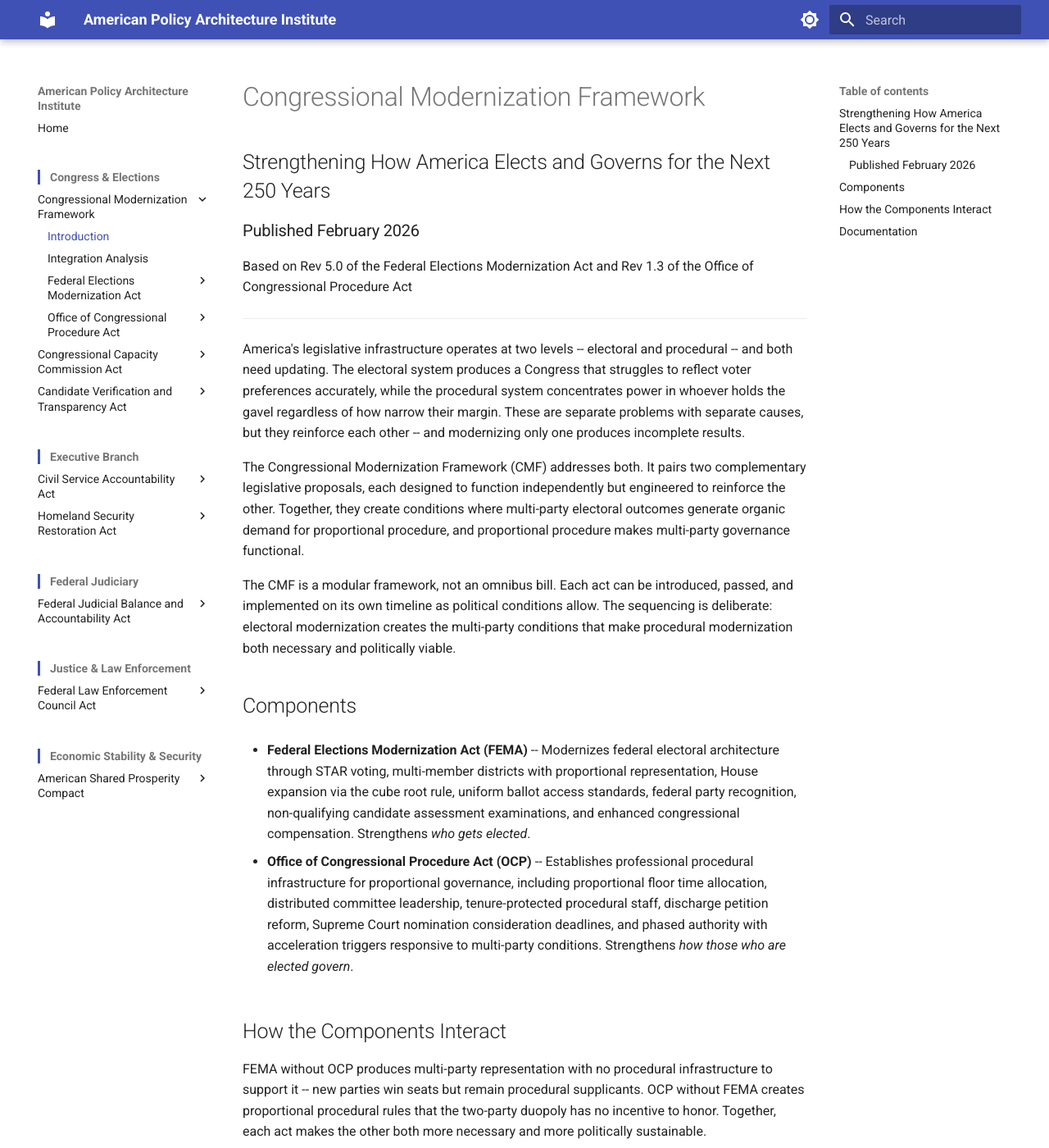
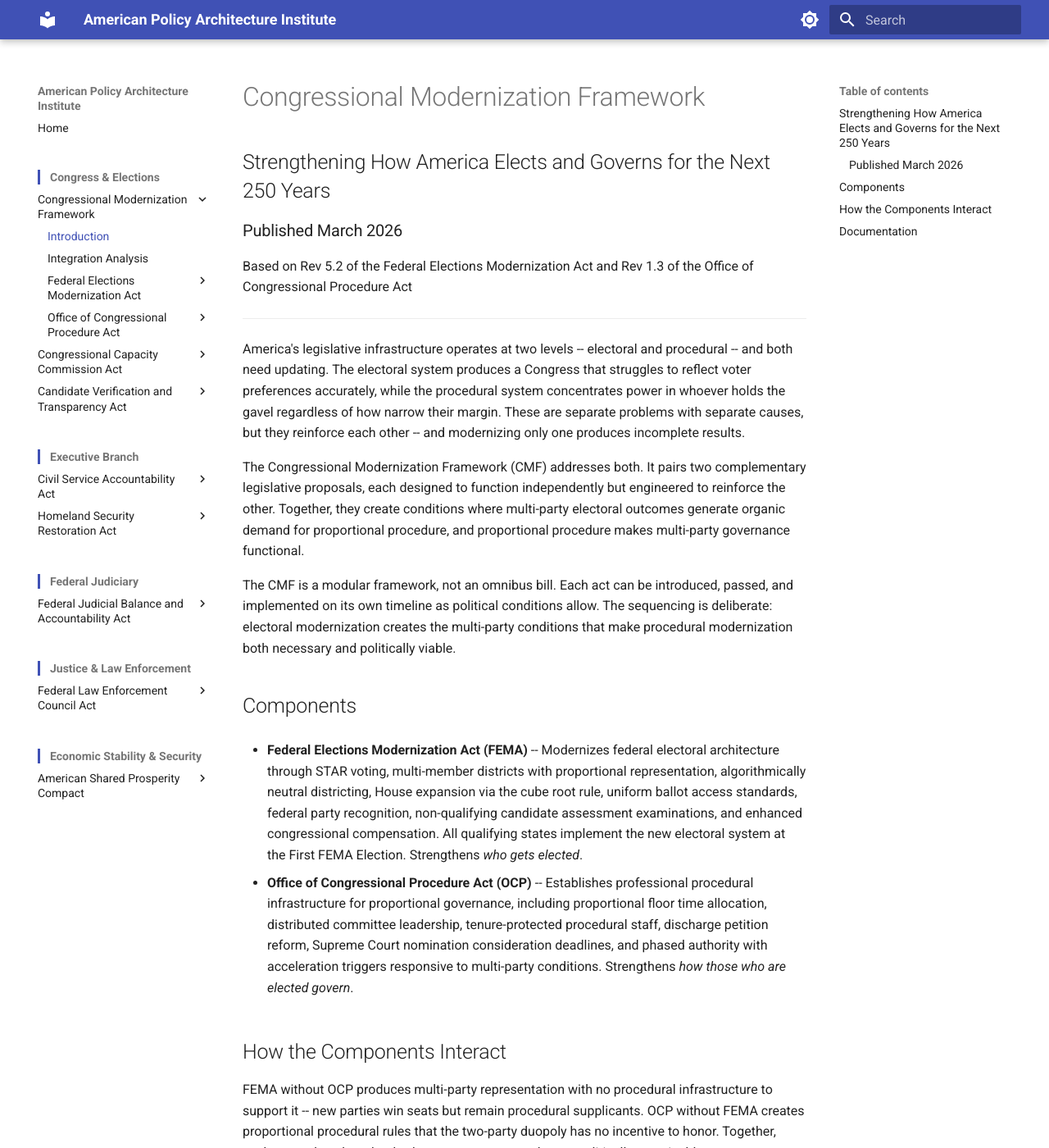
Before and after one commit to albertintech/apai, an MkDocs documentation site: the page built from docs/congress/cmf/introduction.md, in a window 1280 px wide and 1400 px high. Shown: the whole window at 82% size. Built offline with MkDocs 1.6.1 and Material for MkDocs 9.7.7, drawn with Linux system fonts in a browser that asks for light colours; some of the changed text lies outside the part shown.

Commit message:
Update introduction.md

```diff
--- a/docs/congress/cmf/introduction.md
+++ b/docs/congress/cmf/introduction.md
@@ -2,9 +2,9 @@
 
 ## Strengthening How America Elects and Governs for the Next 250 Years
 
-### Published February 2026
+### Published March 2026
 
-Based on Rev 5.0 of the Federal Elections Modernization Act and Rev 1.3 of the Office of Congressional Procedure Act
+Based on Rev 5.2 of the Federal Elections Modernization Act and Rev 1.3 of the Office of Congressional Procedure Act
 
 ---
 
@@ -16,7 +16,7 @@
 
 ## Components
 
-- **Federal Elections Modernization Act (FEMA)** -- Modernizes federal electoral architecture through STAR voting, multi-member districts with proportional representation, House expansion via the cube root rule, uniform ballot access standards, federal party recognition, non-qualifying candidate assessment examinations, and enhanced congressional compensation. Strengthens *who gets elected*.
+- **Federal Elections Modernization Act (FEMA)** -- Modernizes federal electoral architecture through STAR voting, multi-member districts with proportional representation, algorithmically neutral districting, House expansion via the cube root rule, uniform ballot access standards, federal party recognition, non-qualifying candidate assessment examinations, and enhanced congressional compensation. All qualifying states implement the new electoral system at the First FEMA Election. Strengthens *who gets elected*.
 
 - **Office of Congressional Procedure Act (OCP)** -- Establishes professional procedural infrastructure for proportional governance, including proportional floor time allocation, distributed committee leadership, tenure-protected procedural staff, discharge petition reform, Supreme Court nomination consideration deadlines, and phased authority with acceleration triggers responsive to multi-party conditions. Strengthens *how those who are elected govern*.
 
@@ -30,7 +30,7 @@
 
 See the FEMA and OCP legislative texts and their respective policy rationales for detailed provisions. The CMF Integration Analysis provides comprehensive examination of how the two acts interact, their optimal sequencing, and expected outcomes under dual enactment.
 
-> 📄 [Download this document](https://github.com/albertintech/apai/blob/main/docs/congress/cmf/introduction.md) (opens on GitHub -- click the ⬇ download button)
+> [Download this document](https://github.com/albertintech/apai/blob/main/docs/electoral/cmf/introduction.md) (opens on GitHub -- click the download button)
 
 ---
 
```
